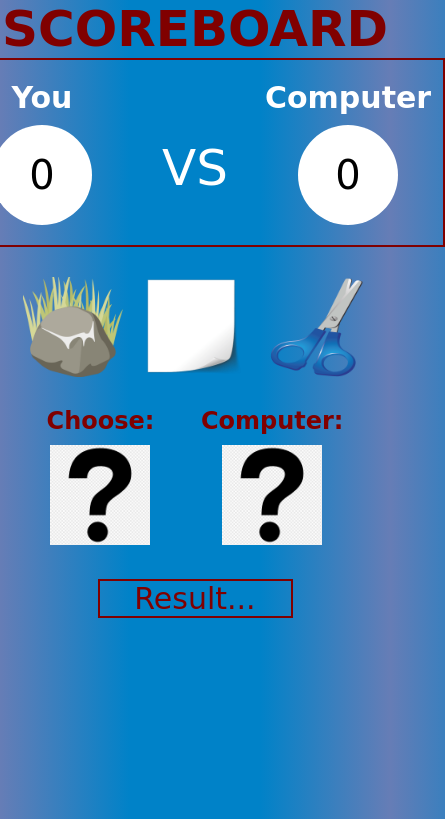
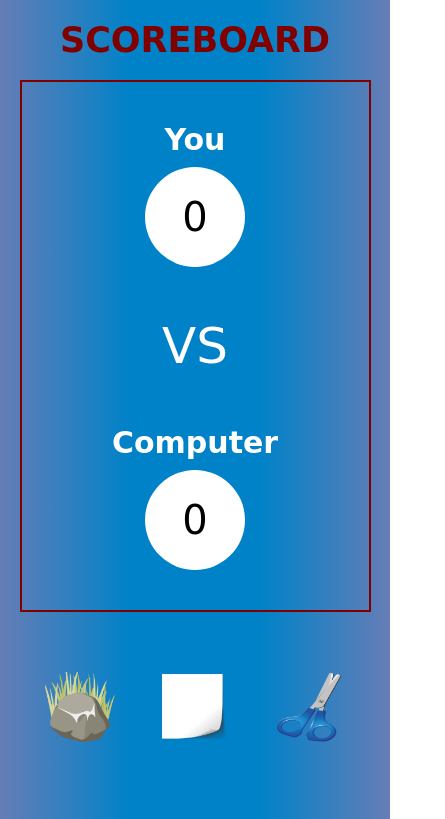
Before and after one commit to huseynovnabi/Stone-Paper-Scissors, a plain HTML site: page index.html in a window 390 px wide. Shown: the top 819 px of the page, 445 px wide, since content can reach past the window. Drawn offline with Linux system fonts and the light colour scheme; a web font is replaced by a local one.

Commit message:
styleChanges

```diff
--- a/style.css
+++ b/style.css
@@ -40,7 +40,6 @@ h1 {
 }
 
 .scoreBox {
-    width: 500px;
     display: flex;
     align-items: center;
     justify-content: space-between;
@@ -105,4 +104,44 @@ h1 {
 }
 
 
-@media screen and (max-width: 480px) {}
+@media screen and (max-width: 515px) {
+    h1 {
+        margin-top: 20px;
+        font-size: 35px;
+    }
+
+    .scoreBox {
+        width: 90%;
+        text-align: center;
+        margin-top: 20px;
+        padding: 40px;
+        display: flex;
+        flex-direction: column;
+    }
+
+    .minibox span {
+        margin: 50px 0;
+    }
+
+    .choose {
+        padding: 30px 0;
+    }
+
+    .whichChoose {
+        padding: 20px 0;
+    }
+
+    img {
+        width: 70px;
+        height: 70px;
+    }
+
+    img:hover {
+        transform: scale(1);
+    }
+
+    #result {
+        width: 90%;
+        margin: 30px 0;
+    }
+}
```
